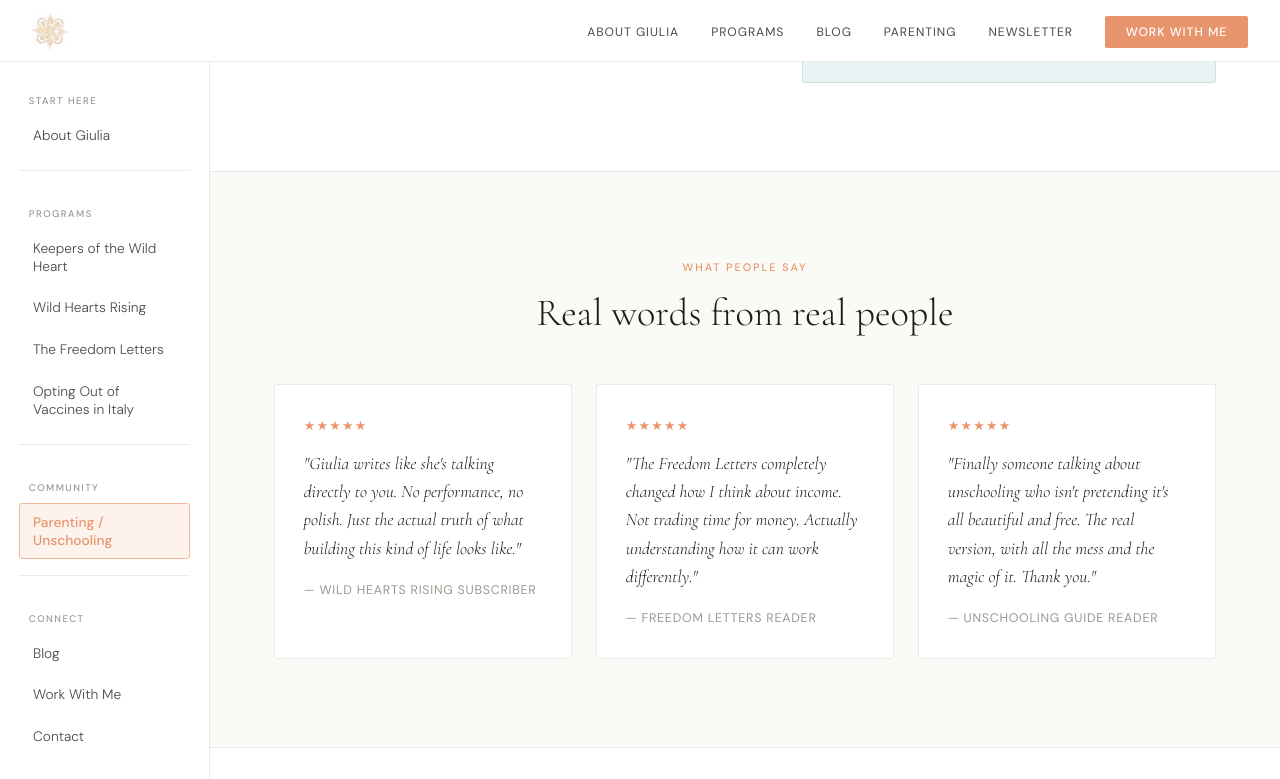
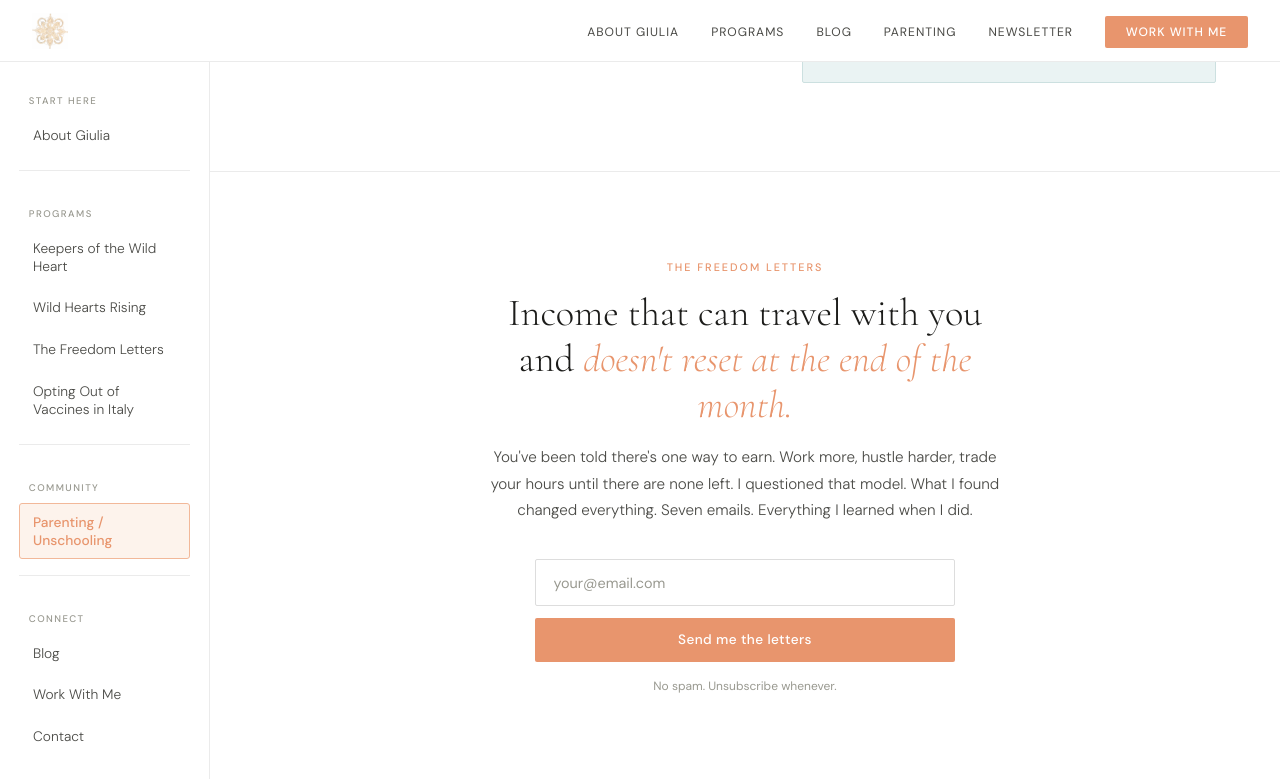
Before and after one commit to Blubell26/giuliapacciotti.com, a Jekyll site: the page built from index.html, in a window 1280 px wide and 900 px high, scrolled down 2845 px, cut to the strip 0-779 px from the top of the window. Built offline with Jekyll 4.4.1, drawn with Linux system fonts in a browser that asks for light colours.

Commit message:
Update index.html

```diff
--- a/index.html
+++ b/index.html
@@ -363,28 +363,6 @@ footer { background:var(--dark); color:white; padding:4rem 4rem 2rem; display:gr
       </div>
     </section>
 
-    <section id="testimonials" class="testimonials">
-      <p class="sec-label peach" style="text-align:center;">What people say</p>
-      <h2 class="sec-h2" style="text-align:center;">Real words from real people</h2>
-      <div class="testi-grid">
-        <div class="testi-card">
-          <p class="testi-stars">★★★★★</p>
-          <p class="testi-quote">"Giulia writes like she's talking directly to you. No performance, no polish. Just the actual truth of what building this kind of life looks like."</p>
-          <p class="testi-name">— Wild Hearts Rising subscriber</p>
-        </div>
-        <div class="testi-card">
-          <p class="testi-stars">★★★★★</p>
-          <p class="testi-quote">"The Freedom Letters completely changed how I think about income. Not trading time for money. Actually understanding how it can work differently."</p>
-          <p class="testi-name">— Freedom Letters reader</p>
-        </div>
-        <div class="testi-card">
-          <p class="testi-stars">★★★★★</p>
-          <p class="testi-quote">"Finally someone talking about unschooling who isn't pretending it's all beautiful and free. The real version, with all the mess and the magic of it. Thank you."</p>
-          <p class="testi-name">— Unschooling guide reader</p>
-        </div>
-      </div>
-    </section>
-
     <section id="newsletter" class="newsletter">
       <div class="newsletter-inner">
         <p class="sec-label peach">The Freedom Letters</p>
```
